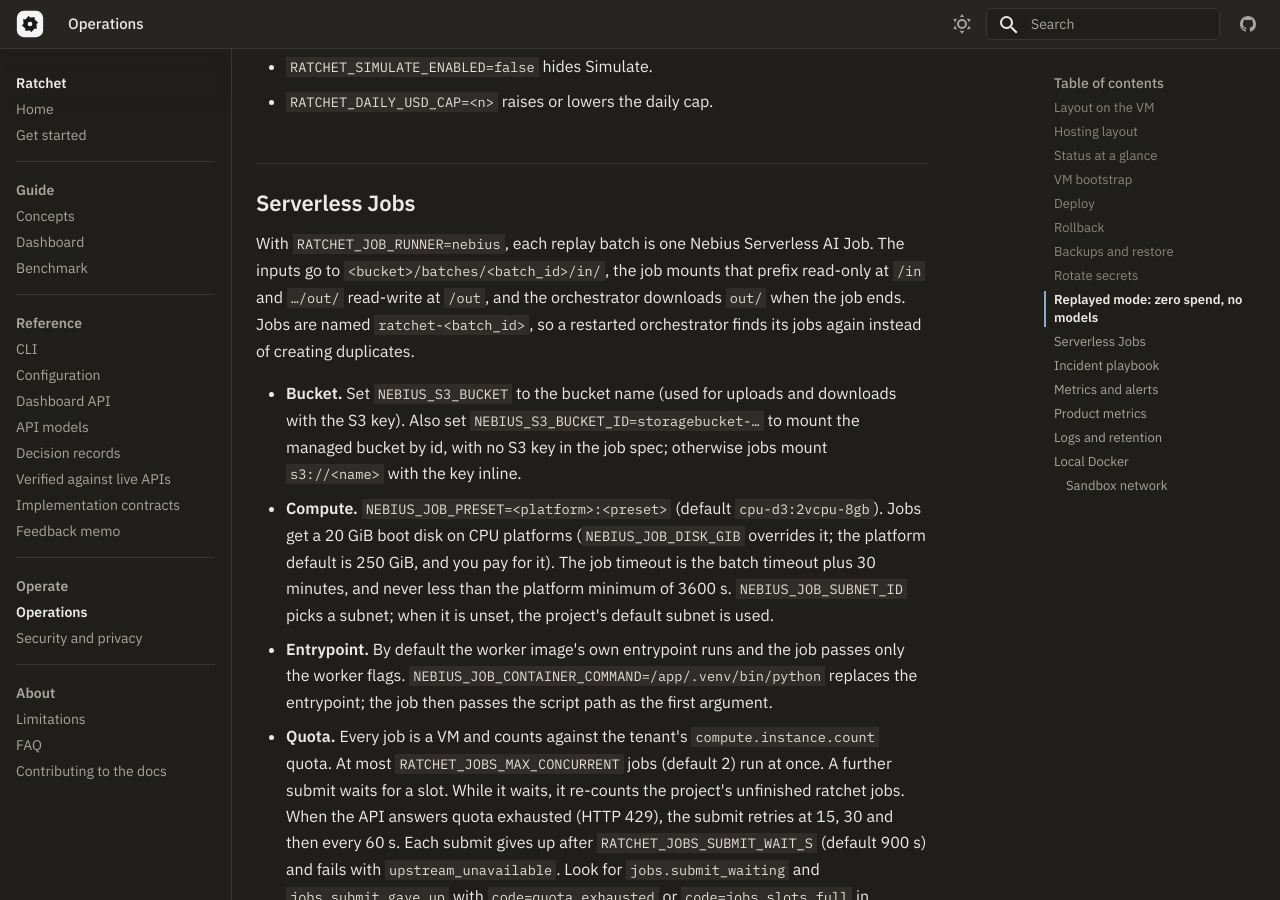
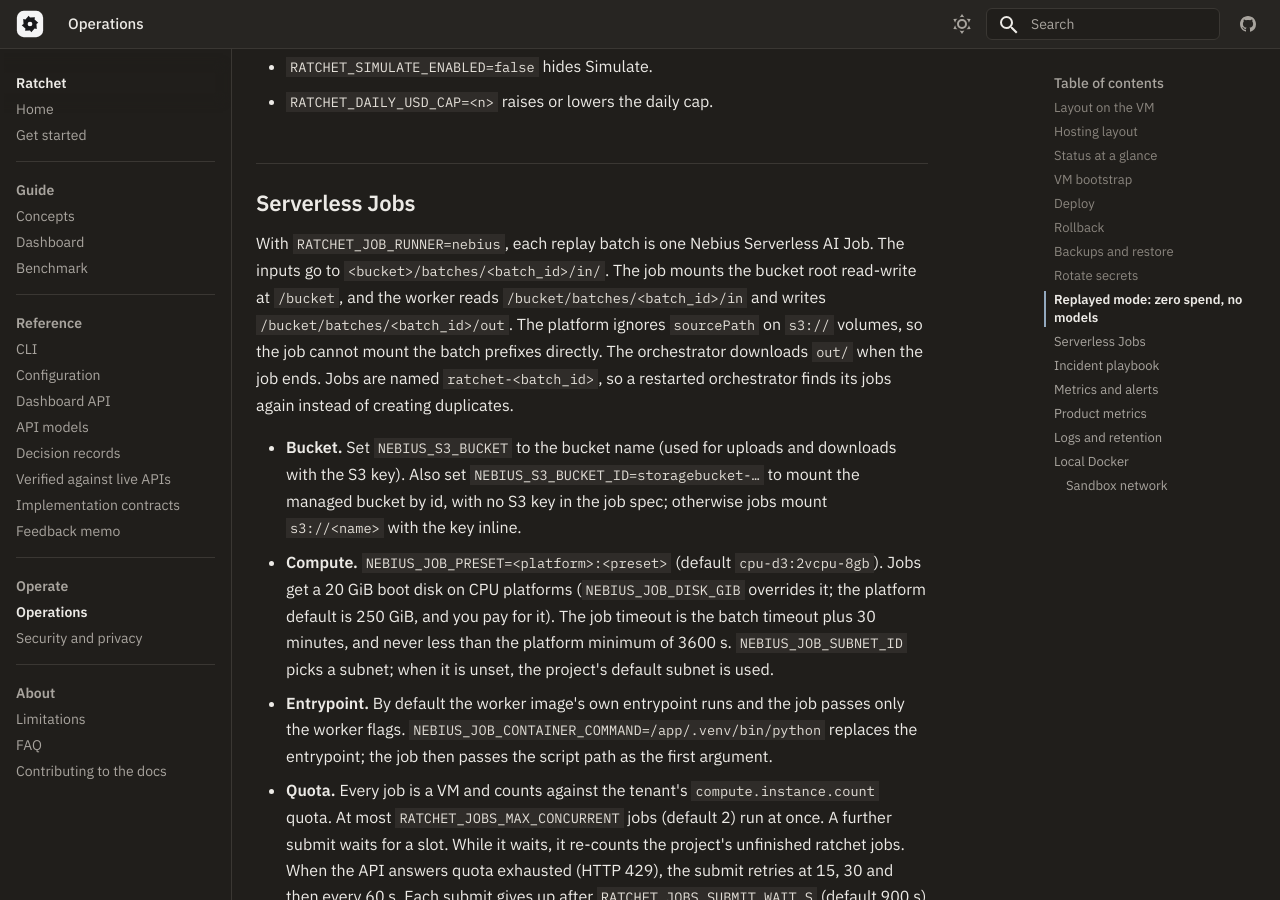
Before and after one commit to lloydjf/ratchet, an MkDocs documentation site: the page built from docs/user/operations.md, in a window 1280 px wide and 900 px high, scrolled down 7370 px. Built offline with MkDocs 1.6.1 and Material for MkDocs 9.7.7, drawn with Linux system fonts in a browser that asks for light colours; comment, search, counter and statistics services are not loaded.

Commit message:
Jobs: mount the bucket root once (the platform ignores sourcePath on S3 volumes) and address inputs/outputs through args

```diff
--- a/docs/user/operations.md
+++ b/docs/user/operations.md
@@ -233,9 +233,11 @@
 ## Serverless Jobs
 
 With `RATCHET_JOB_RUNNER=nebius`, each replay batch is one Nebius Serverless AI Job. The
-inputs go to `<bucket>/batches/<batch_id>/in/`, the job mounts that prefix read-only at
-`/in` and `…/out/` read-write at `/out`, and the orchestrator downloads `out/` when the job
-ends. Jobs are named `ratchet-<batch_id>`, so a restarted orchestrator finds its jobs again
+inputs go to `<bucket>/batches/<batch_id>/in/`. The job mounts the bucket root read-write
+at `/bucket`, and the worker reads `/bucket/batches/<batch_id>/in` and writes
+`/bucket/batches/<batch_id>/out`. The platform ignores `sourcePath` on `s3://` volumes, so
+the job cannot mount the batch prefixes directly. The orchestrator downloads `out/` when the
+job ends. Jobs are named `ratchet-<batch_id>`, so a restarted orchestrator finds its jobs again
 instead of creating duplicates.
 
 - **Bucket.** Set `NEBIUS_S3_BUCKET` to the bucket name (used for uploads and downloads with
```
Also changed, not shown: docs/VERIFIED.md (+1 -1 lines), docs/user/reference/verified.md (+1 -1 lines), 3 other files.
